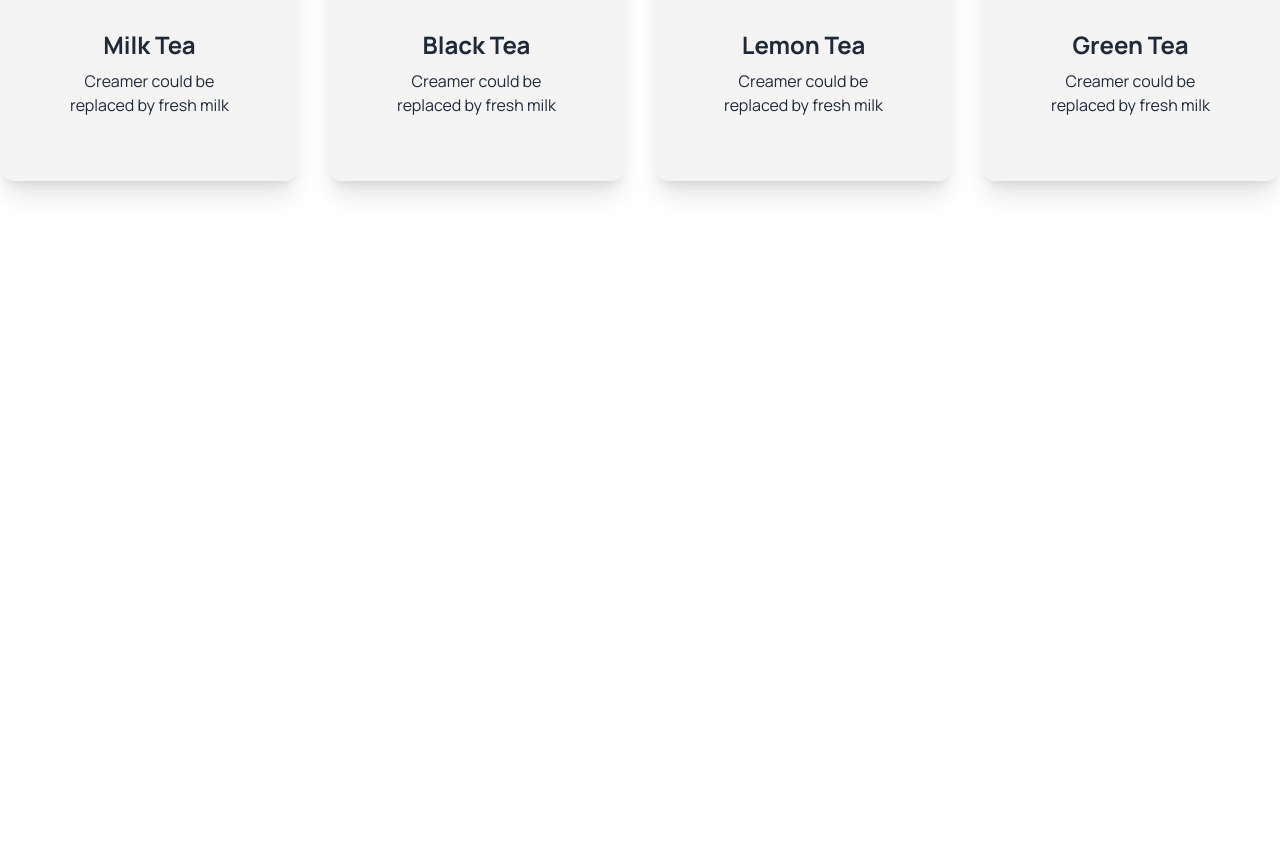
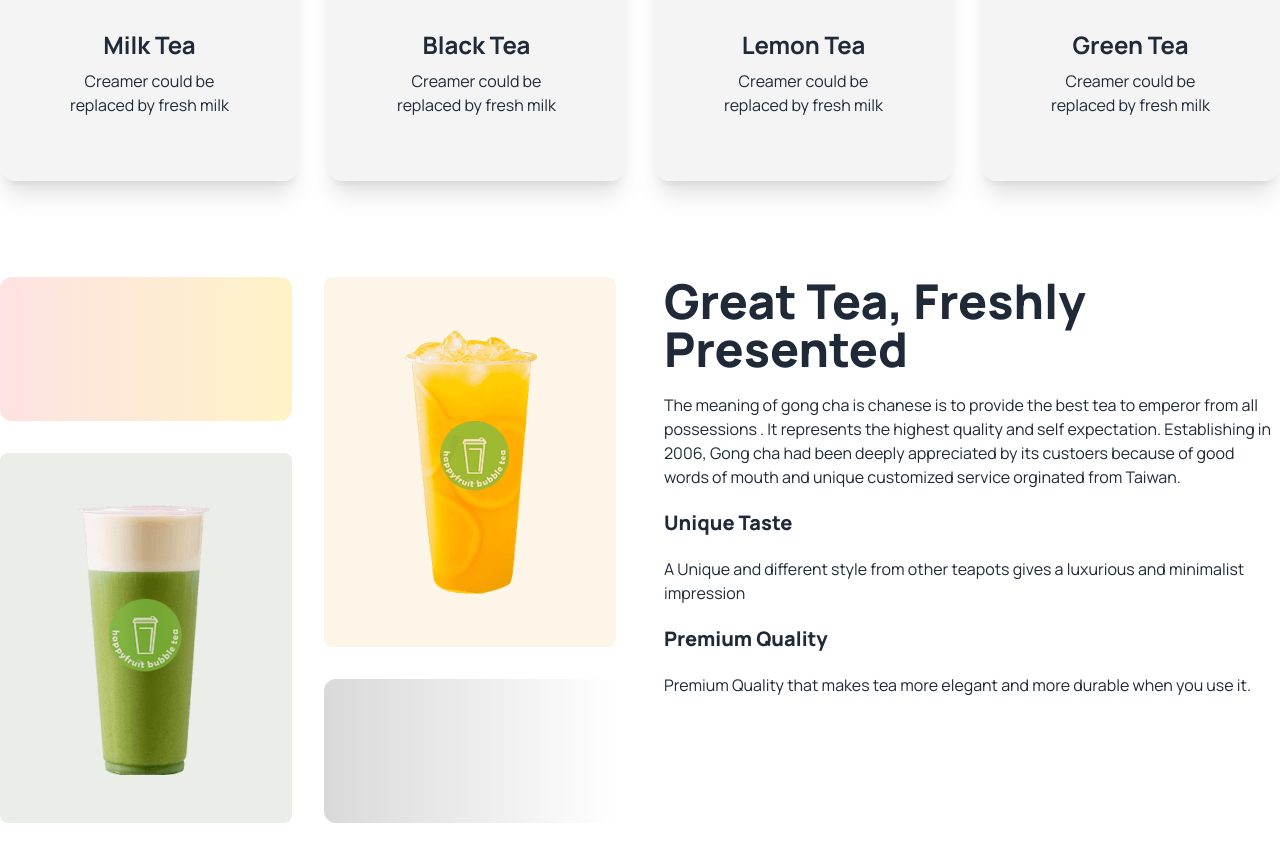
Before and after one commit to Anik98B/tea-house-with-daisy-ui, a plain HTML site: page index.html in a window 1280 px wide. Shown: the part 892-1753 px from the top of the page. Before the commit the page ends 1169 px from the top, so only its background shows below. Drawn offline with nearby package versions, Linux system fonts and the light colour scheme.

Commit message:
created grid layout with gradient

```diff
--- a/index.html
+++ b/index.html
@@ -102,6 +102,30 @@
                 </div>
             </div>
         </section>
+        <!-- great tea fresh tea section -->
+        <section class="my-24 flex gap-12 flex-col lg:flex-row">
+            <div class="grid gap-8 grid-cols-1 md:grid-cols-2 flex-1">
+                <div class="rounded-xl h-36 bg-gradient-to-r from-red-100 to-amber-100"></div>
+                <div class="row-span-2 bg-[#E6A6231A] rounded-lg px-8 py-12 flex justify-center items-center">
+                    <img src="images/fresh-1.png" alt="">
+                </div>
+                <div class="row-span-2 bg-[#394C241A] rounded-lg px-8 py-12 flex justify-center items-center">
+                    <img src="images/fresh-2.png" alt="">
+                </div>
+                <div class="rounded-xl h-36 bg-gradient-to-r from-[#D9D9D9] to-[#FFFFFF]"></div>
+            </div>
+            <div class="space-y-5 flex-1">
+                <h3 class="text-5xl font-extrabold">Great Tea, Freshly
+                  <br>  Presented</h3>
+                  <p>The meaning of gong cha is chanese is to provide the best tea to emperor from all possessions . It represents the highest quality and self expectation. Establishing in 2006, Gong cha had been deeply appreciated by its custoers  because of good words of mouth and unique customized service orginated from Taiwan.</p>
+
+                  <h4 class="text-xl font-extrabold">Unique Taste</h4>
+                  <p>A Unique and different style from other teapots gives a luxurious and minimalist impression</p>
+
+                  <h4 class="text-xl font-extrabold mt-8">Premium Quality</h4>
+                  <p>Premium Quality that makes tea more elegant and more durable when you use it.</p>
+            </div>
+        </section>
     </main>
     <footer>
 
```
